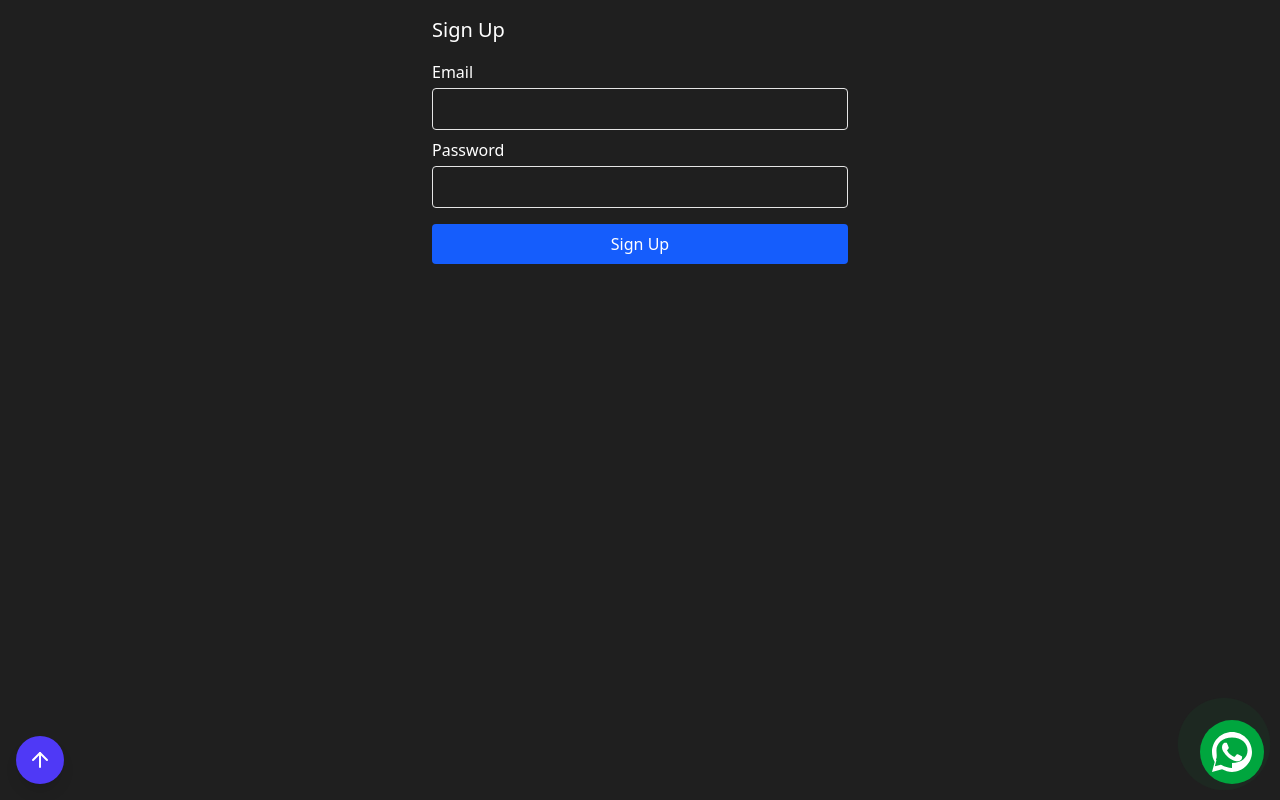
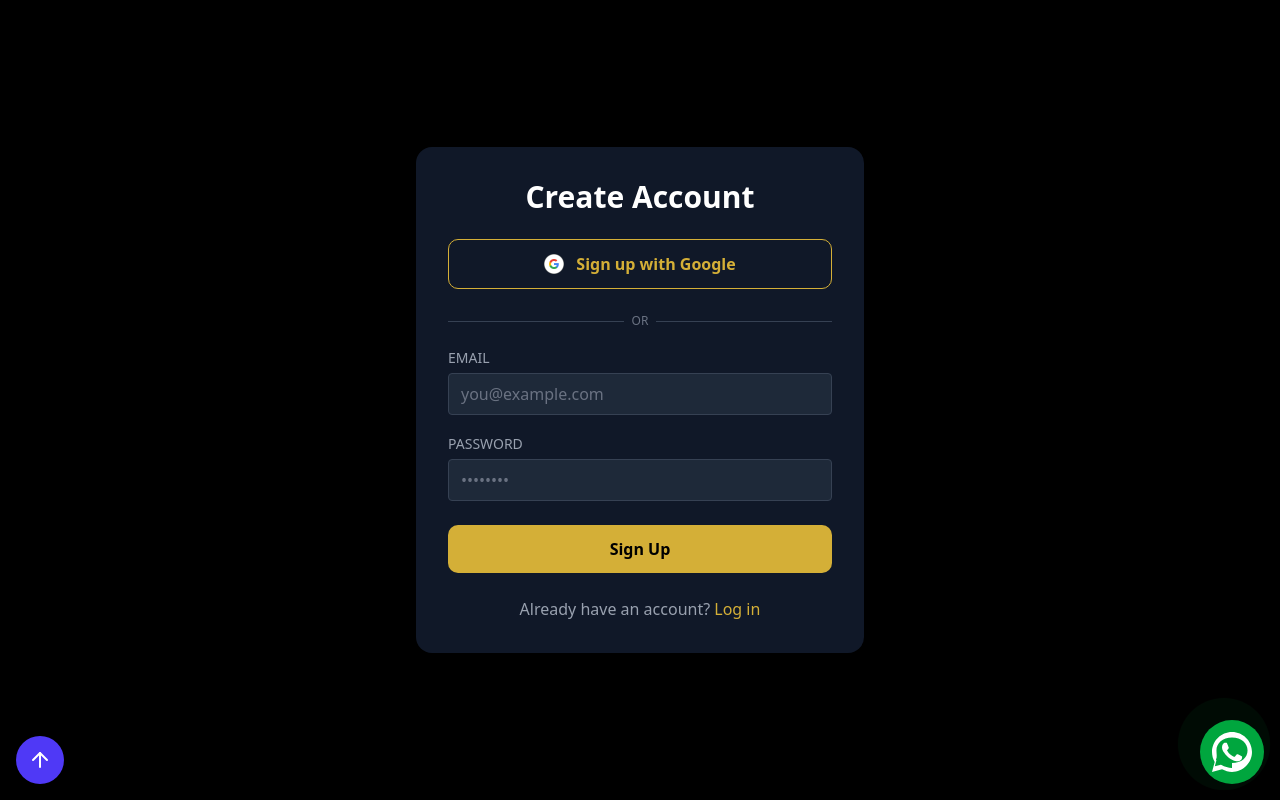
Before and after one commit to 0xSyntellect/v0-lp, a Next.js app: page /signup in a window 1280 px wide. Built offline with nearby package versions, Linux system fonts and the light colour scheme; no server answers.

Commit message:
build error fixes

```diff
--- a/app/login/page.tsx
+++ b/app/login/page.tsx
@@ -1,10 +1,13 @@
 'use client';
+
 import { useState } from 'react';
 import { useAuth } from '@/context/AuthContext';
 import Image from 'next/image';
+import { useRouter } from 'next/navigation';
 
 export default function LoginPage() {
   const { signIn, signInWithGoogle } = useAuth();
+  const router = useRouter();
   const [email, setEmail] = useState('');
   const [password, setPassword] = useState('');
   const [error, setError] = useState<string | null>(null);
@@ -16,7 +19,7 @@ export default function LoginPage() {
     setLoading(true);
     try {
       await signIn(email, password);
-      // TODO: redirect on success
+      router.push('/');
     } catch (err: unknown) {
       const message = err instanceof Error ? err.message : 'Login failed';
       setError(message);
@@ -30,11 +33,9 @@ export default function LoginPage() {
     setLoading(true);
     try {
       await signInWithGoogle();
-      // will redirect to Google and back
-    } catch (err: unknown) {                          // ← strict type
-      const message = err instanceof Error
-        ? err.message
-        : 'Google sign-in failed';
+      router.push('/');
+    } catch (err: unknown) {
+      const message = err instanceof Error ? err.message : 'Google sign-in failed';
       setError(message);
     } finally {
       setLoading(false);
@@ -42,53 +43,68 @@ export default function LoginPage() {
   };
 
   return (
-    <div className="max-w-md mx-auto p-4">
-      <h1 className="text-xl mb-4">Log In</h1>
-      {error && <div className="text-red-600 mb-2">{error}</div>}
-
+    <div className="flex items-center justify-center min-h-screen bg-black">
+      <div className="bg-gray-900 bg-opacity-80 backdrop-blur-sm rounded-2xl p-8 w-full max-w-md shadow-2xl">
+        <h1 className="text-3xl font-bold text-white mb-6 text-center">
+          Welcome Back
+        </h1>
+        {error && (
+          <div className="bg-red-800 text-red-300 px-4 py-2 rounded mb-4">
+            {error}
+          </div>
+        )}
         <button
           onClick={handleGoogle}
-        className="w-full mb-4 border border-gray-300 p-2 rounded flex items-center justify-center"
+          disabled={loading}
+          className="flex items-center justify-center w-full mb-6 border border-[#D4AF37] text-[#D4AF37] py-3 rounded-lg font-semibold transition hover:bg-[#D4AF37] hover:text-black disabled:opacity-50"
         >
           <Image
             src="/google-logo.png"
             alt="Google"
             width={20}
             height={20}
-          className="mr-2"
+            className="mr-3"
           />
           Sign in with Google
         </button>
-
         <form onSubmit={handleSubmit}>
-        <label className="block mb-2">
-          Email
+          <label className="block mb-4">
+            <span className="text-sm uppercase text-gray-400">Email</span>
             <input
               type="email"
               value={email}
-            onChange={e => setEmail(e.target.value)}
+              onChange={(e) => setEmail(e.target.value)}
               required
-            className="block w-full border p-2 rounded mt-1"
+              placeholder="you@example.com"
+              className="mt-1 block w-full bg-gray-800 text-white placeholder-gray-500 border border-gray-700 rounded py-2 px-3 focus:outline-none focus:border-[#D4AF37] focus:ring-1 focus:ring-[#D4AF37]"
             />
           </label>
-        <label className="block mb-4">
-          Password
+          <label className="block mb-6">
+            <span className="text-sm uppercase text-gray-400">Password</span>
             <input
               type="password"
               value={password}
-            onChange={e => setPassword(e.target.value)}
+              onChange={(e) => setPassword(e.target.value)}
               required
-            className="block w-full border p-2 rounded mt-1"
+              placeholder="••••••••"
+              className="mt-1 block w-full bg-gray-800 text-white placeholder-gray-500 border border-gray-700 rounded py-2 px-3 focus:outline-none focus:border-[#D4AF37] focus:ring-1 focus:ring-[#D4AF37]"
             />
           </label>
           <button
             type="submit"
             disabled={loading}
-          className="w-full bg-blue-600 text-white p-2 rounded"
+            className="w-full bg-[#D4AF37] text-black py-3 rounded-lg font-semibold transition hover:bg-opacity-90 disabled:opacity-50"
           >
             {loading ? 'Logging in…' : 'Log In'}
           </button>
         </form>
+        <p className="mt-6 text-center text-gray-400">
+          Don't have an account?{' '}
+          <a href="/signup" className="text-[#D4AF37] hover:underline">
+            Sign up
+          </a>
+        </p>
+      </div>
     </div>
   );
 }
--- a/app/signup/page.tsx
+++ b/app/signup/page.tsx
@@ -1,11 +1,14 @@
 'use client';
+
 import { useState } from 'react';
 import Link from 'next/link';
 import { useAuth } from '@/context/AuthContext';
-
+import Image from 'next/image';
+import { useRouter } from 'next/navigation';
 
 export default function SignUpPage() {
-  const { signUp } = useAuth();
+  const { signUp, signInWithGoogle } = useAuth();
+  const router = useRouter();
   const [email, setEmail] = useState('');
   const [password, setPassword] = useState('');
   const [error, setError] = useState<string | null>(null);
@@ -18,7 +21,6 @@ export default function SignUpPage() {
     setLoading(true);
     try {
       await signUp(email, password);
-      // Show a confirmation message instead of the form
       setSuccess(
         'Registration successful! Please check your email to confirm your account.'
       );
@@ -30,54 +32,105 @@ export default function SignUpPage() {
     }
   };
 
-  // If registration succeeded, show a thank-you screen
+  const handleGoogle = async () => {
+    setError(null);
+    setLoading(true);
+    try {
+      await signInWithGoogle();
+      router.push('/');
+    } catch (err: unknown) {
+      const message = err instanceof Error ? err.message : 'Google sign-in failed';
+      setError(message);
+    } finally {
+      setLoading(false);
+    }
+  };
+
   if (success) {
     return (
-      <div className="max-w-md mx-auto p-4 text-center">
-        <h1 className="text-2xl font-semibold mb-4">Thank You!</h1>
-        <p className="mb-4">{success}</p>
-        <p>
-          Already have an account?{' '}
-          <Link href="/login" className="text-blue-600 hover:underline">
-            Log in here
+      <div className="flex items-center justify-center min-h-screen bg-black">
+        <div className="bg-gray-900 bg-opacity-80 backdrop-blur-sm rounded-2xl p-8 w-full max-w-md shadow-2xl text-center">
+          <h1 className="text-3xl font-bold text-white mb-4">Thank You!</h1>
+          <p className="text-gray-300 mb-6">{success}</p>
+          <Link
+            href="/login"
+            className="inline-block bg-[#D4AF37] text-black py-2 px-6 rounded-lg font-semibold transition hover:bg-opacity-90"
+          >
+            Go to Log In
           </Link>
-        </p>
+        </div>
       </div>
     );
   }
 
-  // Default: show the sign-up form
   return (
-    <form onSubmit={handleSubmit} className="max-w-md mx-auto p-4">
-      <h1 className="text-xl mb-4">Sign Up</h1>
-      {error && <div className="text-red-600 mb-2">{error}</div>}
-      <label className="block mb-2">
-        Email
+    <div className="flex items-center justify-center min-h-screen bg-black">
+      <div className="bg-gray-900 bg-opacity-80 backdrop-blur-sm rounded-2xl p-8 w-full max-w-md shadow-2xl">
+        <h1 className="text-3xl font-bold text-white mb-6 text-center">
+          Create Account
+        </h1>
+        {error && (
+          <div className="bg-red-800 text-red-300 px-4 py-2 rounded mb-4">
+            {error}
+          </div>
+        )}
+        <button
+          onClick={handleGoogle}
+          disabled={loading}
+          className="flex items-center justify-center w-full mb-6 border border-[#D4AF37] text-[#D4AF37] py-3 rounded-lg font-semibold transition hover:bg-[#D4AF37] hover:text-black disabled:opacity-50"
+        >
+          <Image
+            src="/google-logo.png"
+            alt="Google"
+            width={20}
+            height={20}
+            className="mr-3"
+          />
+          Sign up with Google
+        </button>
+        <div className="flex items-center my-4">
+          <hr className="flex-grow border-gray-700" />
+          <span className="mx-2 text-gray-500 uppercase text-xs">or</span>
+          <hr className="flex-grow border-gray-700" />
+        </div>
+        <form onSubmit={handleSubmit}>
+          <label className="block mb-4">
+            <span className="text-sm uppercase text-gray-400">Email</span>
             <input
               type="email"
               value={email}
-          onChange={e => setEmail(e.target.value)}
+              onChange={(e) => setEmail(e.target.value)}
               required
-          className="block w-full border p-2 rounded mt-1"
+              placeholder="you@example.com"
+              className="mt-1 block w-full bg-gray-800 text-white placeholder-gray-500 border border-gray-700 rounded py-2 px-3 focus:outline-none focus:border-[#D4AF37] focus:ring-1 focus:ring-[#D4AF37]"
             />
           </label>
-      <label className="block mb-4">
-        Password
+          <label className="block mb-6">
+            <span className="text-sm uppercase text-gray-400">Password</span>
             <input
               type="password"
               value={password}
-          onChange={e => setPassword(e.target.value)}
+              onChange={(e) => setPassword(e.target.value)}
               required
-          className="block w-full border p-2 rounded mt-1"
+              placeholder="••••••••"
+              className="mt-1 block w-full bg-gray-800 text-white placeholder-gray-500 border border-gray-700 rounded py-2 px-3 focus:outline-none focus:border-[#D4AF37] focus:ring-1 focus:ring-[#D4AF37]"
             />
           </label>
           <button
             type="submit"
             disabled={loading}
-        className="w-full bg-blue-600 text-white p-2 rounded"
+            className="w-full bg-[#D4AF37] text-black py-3 rounded-lg font-semibold transition hover:bg-opacity-90 disabled:opacity-50"
           >
             {loading ? 'Signing up…' : 'Sign Up'}
           </button>
         </form>
+        <p className="mt-6 text-center text-gray-400">
+          Already have an account?{' '}
+          <Link href="/login" className="text-[#D4AF37] hover:underline">
+            Log in
+          </Link>
+        </p>
+      </div>
+    </div>
   );
 }
--- a/components/navbar.tsx
+++ b/components/navbar.tsx
@@ -8,13 +8,11 @@ import { useState, useEffect } from "react"
 import { useAuth } from "../context/AuthContext"
 import { FEATURE_GUEST_FLOW } from "@/lib/flags"
 
-
 export default function Navbar() {
   const { session } = useAuth()
   const [isScrolled, setIsScrolled] = useState(false)
   const [isMobileMenuOpen, setIsMobileMenuOpen] = useState(false)
 
-  // Handle scroll event to change navbar appearance
   useEffect(() => {
     const handleScroll = () => {
       setIsScrolled(window.scrollY > 10)
@@ -23,12 +21,11 @@ export default function Navbar() {
     return () => window.removeEventListener("scroll", handleScroll)
   }, [])
 
-  // Smooth scroll to section
   const scrollToSection = (sectionId: string) => {
     setIsMobileMenuOpen(false)
     const section = document.getElementById(sectionId)
     if (section) {
-      const offset = 80 // Adjust offset if needed
+      const offset = 80
       const top = section.getBoundingClientRect().top + window.scrollY
       window.scrollTo({ top: top - offset, behavior: "smooth" })
     }
@@ -60,7 +57,6 @@ export default function Navbar() {
           </span>
         </Link>
 
-        {/* Desktop Navigation */}
         <nav className="hidden md:flex items-center space-x-6">
           <Link
             href="#services"
@@ -108,7 +104,6 @@ export default function Navbar() {
           </Button>
 
           {FEATURE_GUEST_FLOW && !session && (
-
             <>
               <Link
                 href="/login"
@@ -122,14 +117,13 @@ export default function Navbar() {
                   size="sm"
                   className="border-white text-white transition-all duration-200 hover:bg-white/10"
                 >
-                  <a>Sign Up</a>
+                  Sign Up
                 </Button>
               </Link>
             </>
           )}
         </nav>
 
-        {/* Mobile Menu Button */}
         <Button
           variant="ghost"
           size="icon"
@@ -144,7 +138,6 @@ export default function Navbar() {
         </Button>
       </div>
 
-      {/* Mobile Menu */}
       {isMobileMenuOpen && (
         <div className="md:hidden bg-[#1F1F1F]/95 backdrop-blur-md">
           <div className="container mx-auto px-4 py-6 flex flex-col space-y-4">
@@ -207,7 +200,6 @@ export default function Navbar() {
                 </Link>
               </>
             )}
-
           </div>
         </div>
       )}
```
Lines whose indentation alone changed are shown as unchanged.
